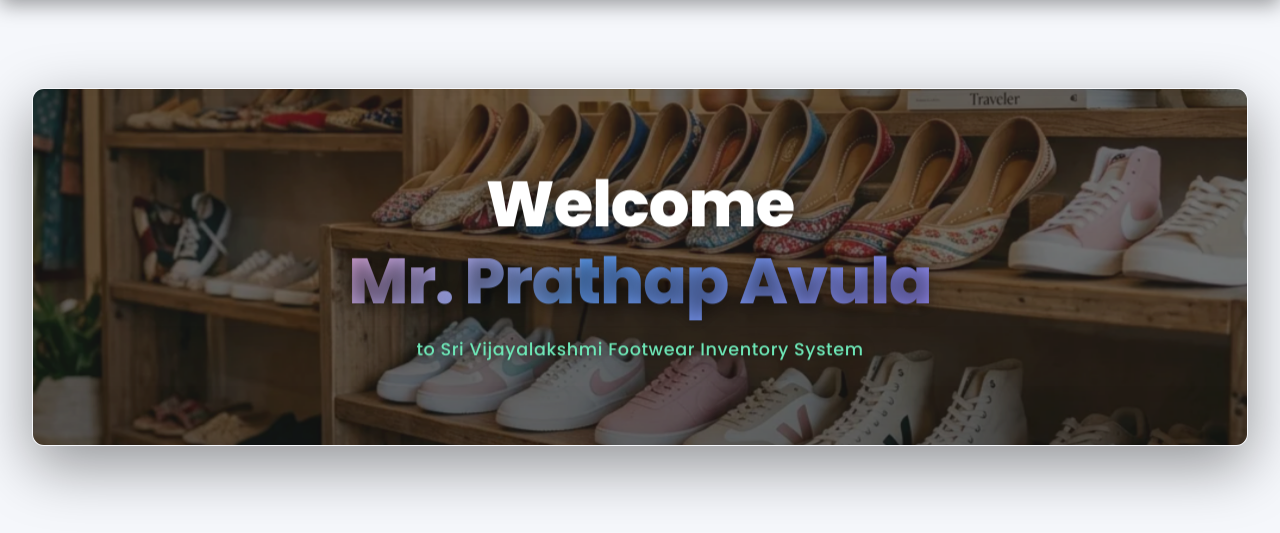
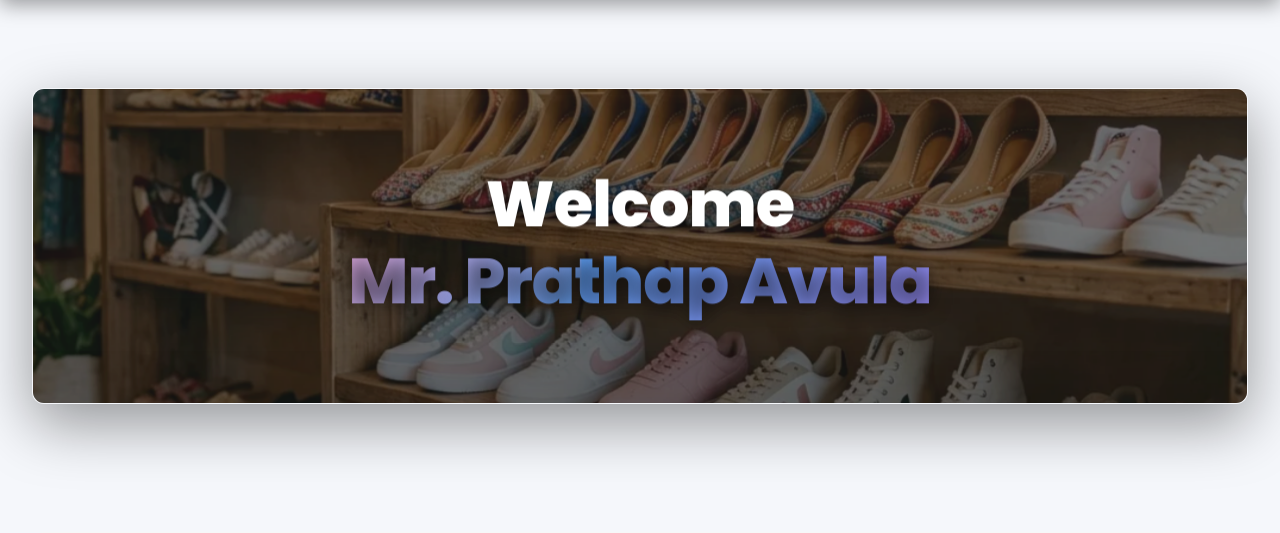
Before and after one commit to sudeep291/inventory, a Flask app: page / in a window 1280 px wide. Shown: the part 64-597 px from the top of the page. Run offline with Flask 3, Linux system fonts and the light colour scheme; the visitor is signed in with stand-in values (Sample User, id 1); data that the repository does not hold is empty; some libraries are stand-ins or nearby versions.

Commit message:
ui: remove subtitle and center welcome text block on dashboard

```diff
--- a/templates/index.html
+++ b/templates/index.html
@@ -76,11 +76,6 @@
                 0%   { background-position: -200% center; }
                 100% { background-position: 200% center; }
             }
-            /* 4. Mint glow pulse — split-complementary to the pink-purple above */
-            @keyframes mintPulse {
-                0%, 100% { text-shadow: 0 1px 12px rgba(0,0,0,0.6), 0 0 0px rgba(110,231,183,0); }
-                50%       { text-shadow: 0 1px 12px rgba(0,0,0,0.6), 0 0 22px rgba(110,231,183,0.5); }
-            }
 
             .hero-text-block {
                 animation: heroEntrance 0.5s ease forwards, premiumFloat 5s ease-in-out 0.6s infinite;
@@ -107,23 +102,13 @@
                 transform: scale(1.04);
                 filter: drop-shadow(0 0 16px rgba(167,139,250,0.7));
             }
-            .hero-subtitle {
-                color: #6ee7b7;
-                font-weight: 500;
-                letter-spacing: 0.6px;
-                animation: heroEntrance 0.4s ease 0.4s both, mintPulse 3s ease-in-out 1s infinite;
-                will-change: text-shadow;
-            }
             </style>
 
             <div class="hero-text-block">
-                <h1 style="font-size: clamp(2.5rem, 8vw, 4rem); font-weight: 800; letter-spacing: -1px; text-shadow: 0 2px 20px rgba(0,0,0,0.6); margin-bottom: 1rem; line-height:1.2;">
+                <h1 style="font-size: clamp(2.5rem, 8vw, 4rem); font-weight: 800; letter-spacing: -1px; text-shadow: 0 2px 20px rgba(0,0,0,0.6); margin: 0; line-height:1.2;">
                     <span class="hero-welcome-word">Welcome</span><br>
                     <span class="hero-name">Mr. Prathap Avula</span>
                 </h1>
-                <p class="hero-subtitle" style="font-size: 1.1rem; text-shadow: 0 1px 12px rgba(0,0,0,0.6);">
-                    to Sri Vijayalakshmi Footwear Inventory System
-                </p>
             </div>
         </div>
     </div>
```
